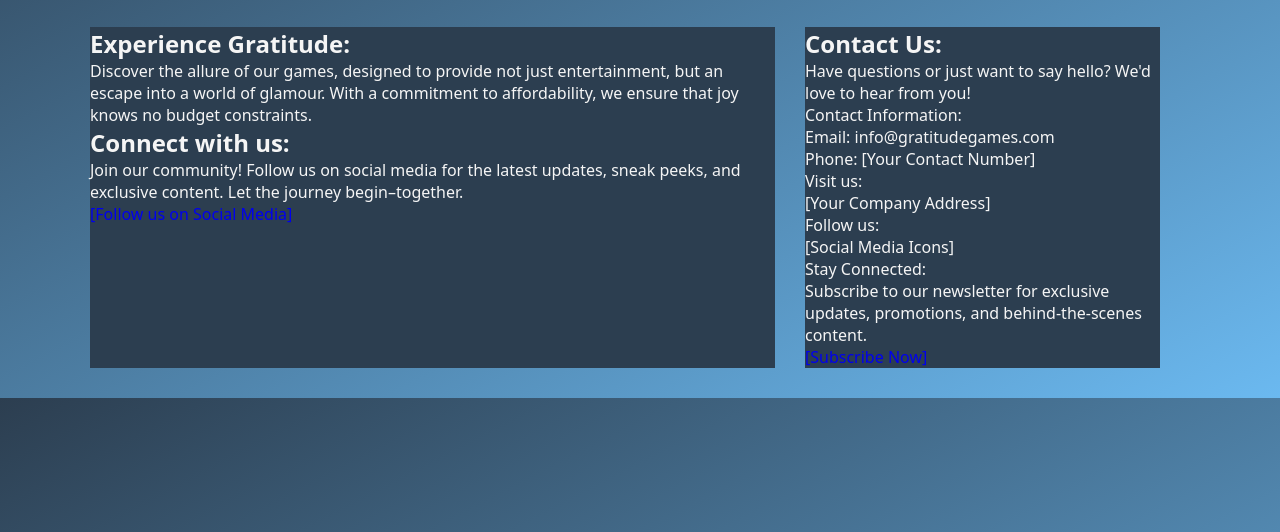
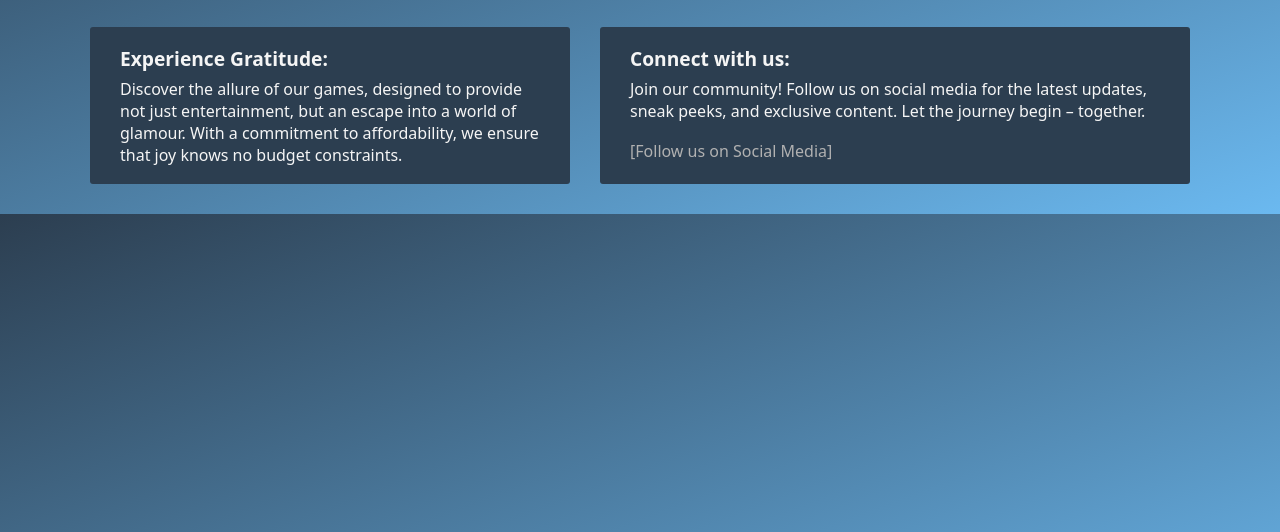
Before and after one commit to yuriprayitn/Gratitude, a plain HTML site: page index.html in a window 1280 px wide. Shown: the part 268-800 px from the top of the page. Drawn offline with Linux system fonts and the light colour scheme.

Commit message:
add-css-landing page

```diff
--- a/css/style.css
+++ b/css/style.css
@@ -116,14 +116,34 @@ header p {
 }
 
 .left-container {
-    flex: 60%;
+    flex: 40%;
     background-color: var(--dark-blue);
     margin-right: 30px;
+    border-radius: 3px;
+}
+
+.left-container h2, .right-container h2 {
+    margin: 18px 30px 0;
+    font-size: larger;
+    font-weight: bold;
+}
+
+.left-container p, .right-container p {
+    margin: 6px 30px 18px;
+    font-size: medium;
 }
 
 .right-container {
-    flex: 30%;
-    right: 0;
+    flex: 50%;
     background-color: var(--dark-blue);
-    margin-right: 30px;
+    border-radius: 3px;
 }
+
+.right-container a {
+    margin: 12px 30px;
+    color: var(--white);
+}
+
+.right-container a:hover {
+    color: whitesmoke;
+}
--- a/index.html
+++ b/index.html
@@ -33,29 +33,12 @@
         <div class="left-container">
             <h2>Experience Gratitude:</h2>
             <p>Discover the allure of our games, designed to provide not just entertainment, but an escape into a world of glamour. With a commitment to affordability, we ensure that joy knows no budget constraints.</p>
-
-            <h2>Connect with us:</h2>
-            <p>Join our community! Follow us on social media for the latest updates, sneak peeks, and exclusive content. Let the journey begin–together.</p>
-            <a href="#">[Follow us on Social Media]</a>
         </div>
 
         <div class="right-container">
-            <h2>Contact Us:</h2>
-            <p>Have questions or just want to say hello? We'd love to hear from you!</p>
-
-            <p>Contact Information:</p>
-            <p>Email: info@gratitudegames.com</p>
-            <p>Phone: [Your Contact Number]</p>
-
-            <p>Visit us:</p>
-            <p>[Your Company Address]</p>
-
-            <p>Follow us:</p>
-            <p>[Social Media Icons]</p>
-
-            <p>Stay Connected:</p>
-            <p>Subscribe to our newsletter for exclusive updates, promotions, and behind-the-scenes content.</p>
-            <a href="#">[Subscribe Now]</a>
+            <h2>Connect with us:</h2>
+            <p>Join our community! Follow us on social media for the latest updates, sneak peeks, and exclusive content. Let the journey begin – together.</p>
+            <a href="#">[Follow us on Social Media]</a>
         </div>
     </div>
 
```
Also changed, not shown: about.html (added).
